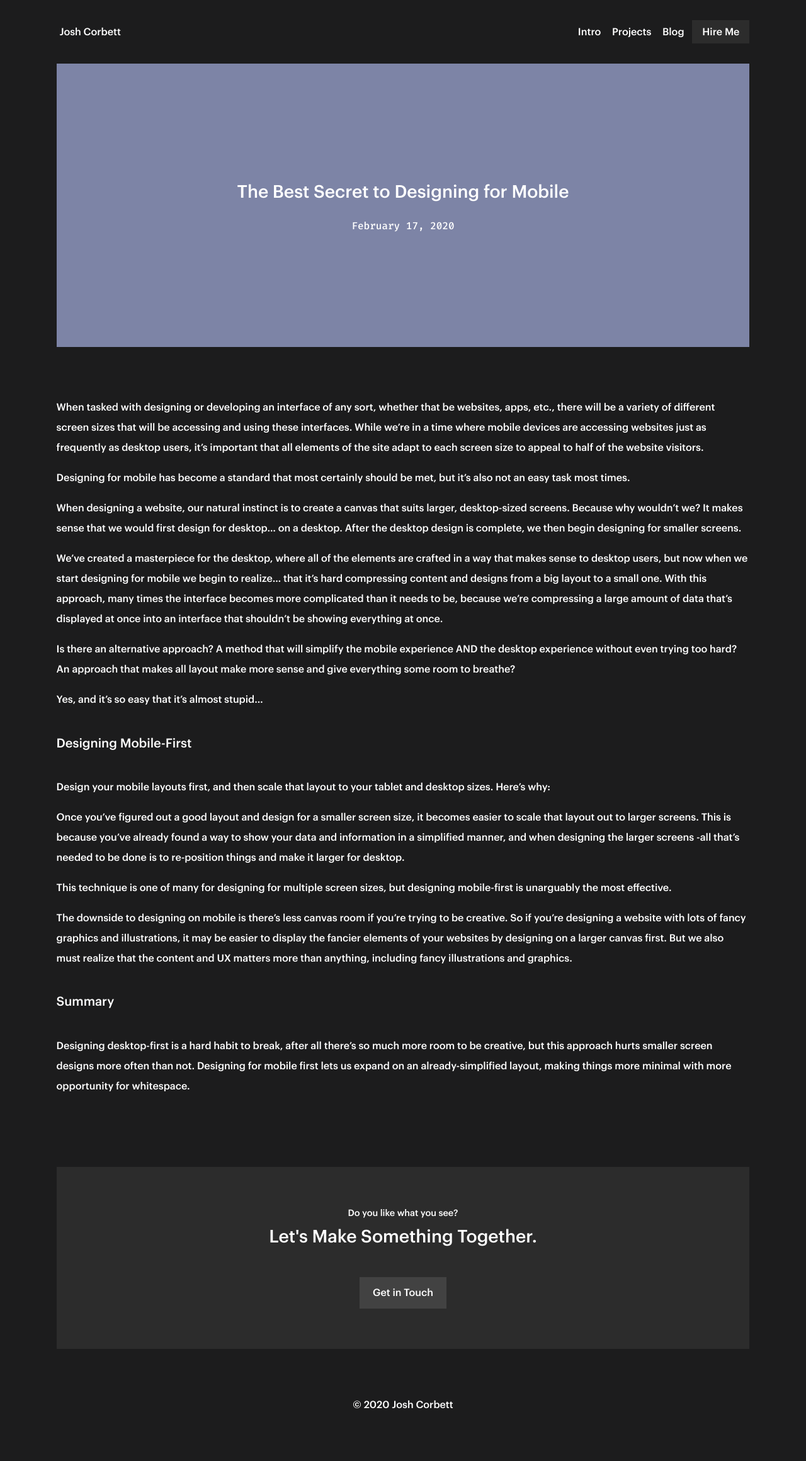
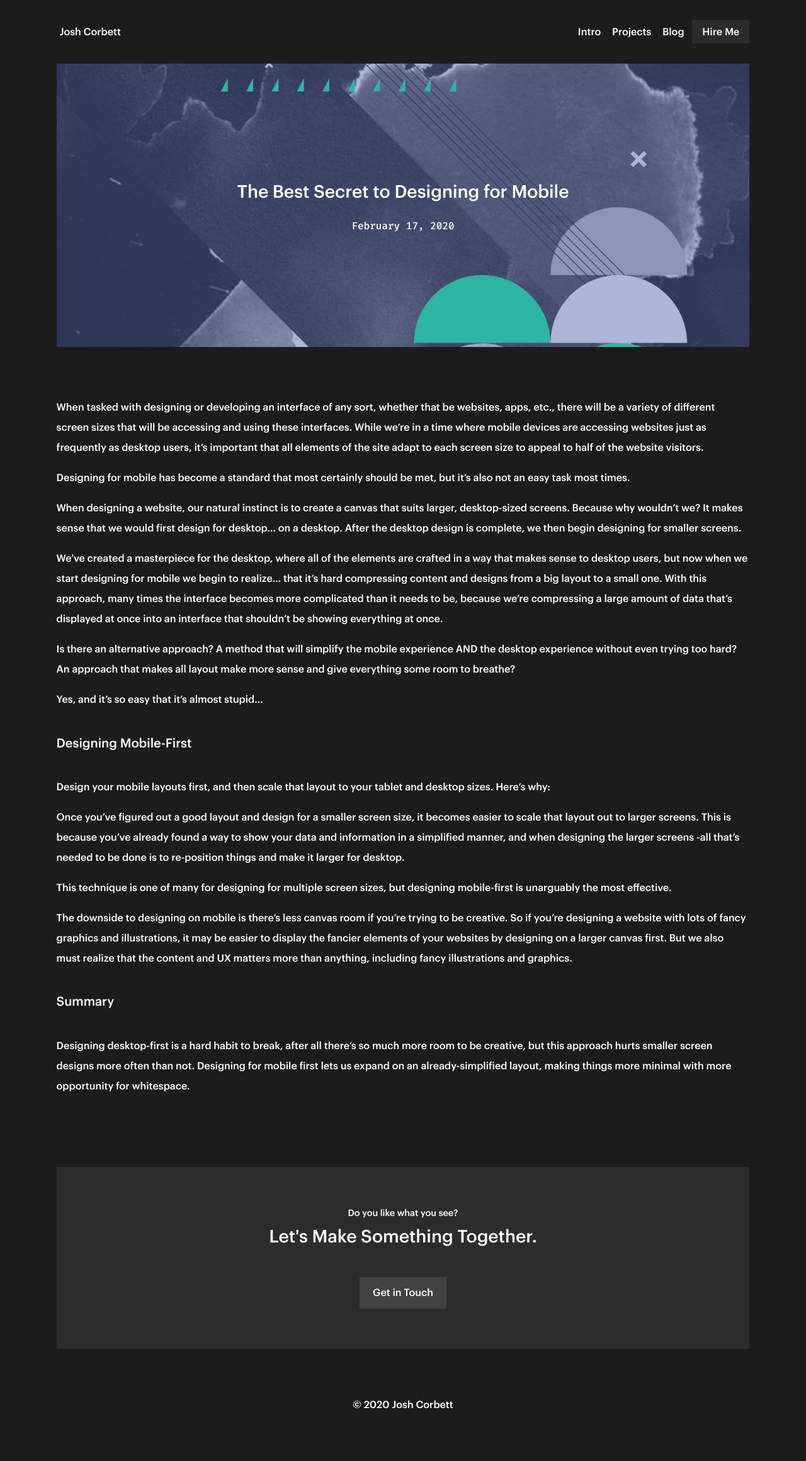
Before and after one commit to joshwcorbett/joshwcorbett.github.io, a Jekyll site: the page built from _articles/the-best-secret-to-designing-for-mobile.md, in a window 1280 px wide. Shown: the whole page at 63% size. Built offline with Jekyll 4.4.1, drawn with Linux system fonts in a browser that asks for light colours; cached includes are drawn as plain includes; Markdown is read by kramdown in place of the engine named in the settings.

Commit message:
Update from Forestry.io Josh Corbett updated _articles/the-best-secret-to-designing-for-mobile.md

```diff
--- a/_articles/the-best-secret-to-designing-for-mobile.md
+++ b/_articles/the-best-secret-to-designing-for-mobile.md
@@ -1,7 +1,7 @@
 ---
 date: 2020-02-17T00:03:09.000+00:00
 title: The Best Secret to Designing for Mobile
-image: https://joshcorbett.com/assets/img/01.jpg
+image: https://joshcorbett.com/assets/img/pattern-1.jpeg
 
 ---
 When tasked with designing or developing an interface of any sort, whether that be websites, apps, etc., there will be a variety of different screen sizes that will be accessing and using these interfaces. While we're in a time where mobile devices are accessing websites just as frequently as desktop users, it's important that all elements of the site adapt to each screen size to appeal to half of the website visitors.
```
